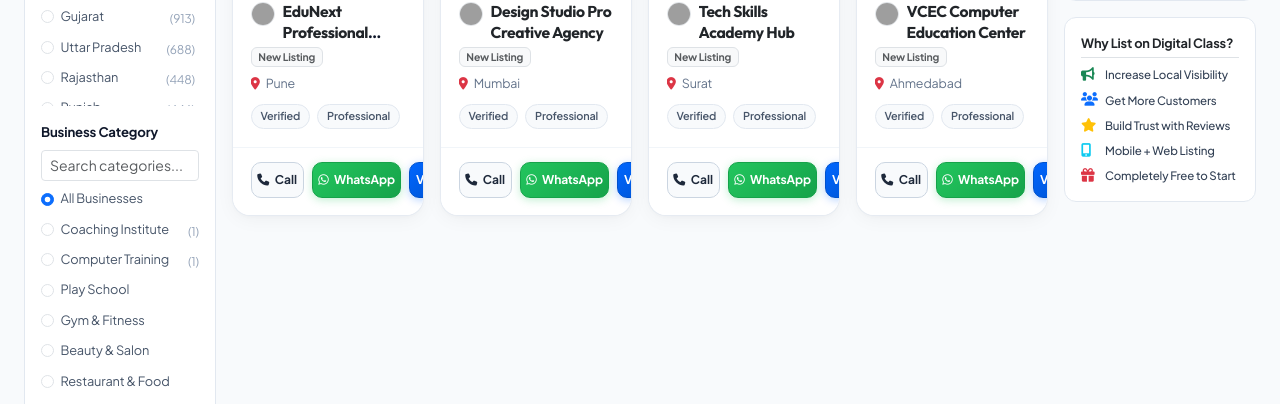
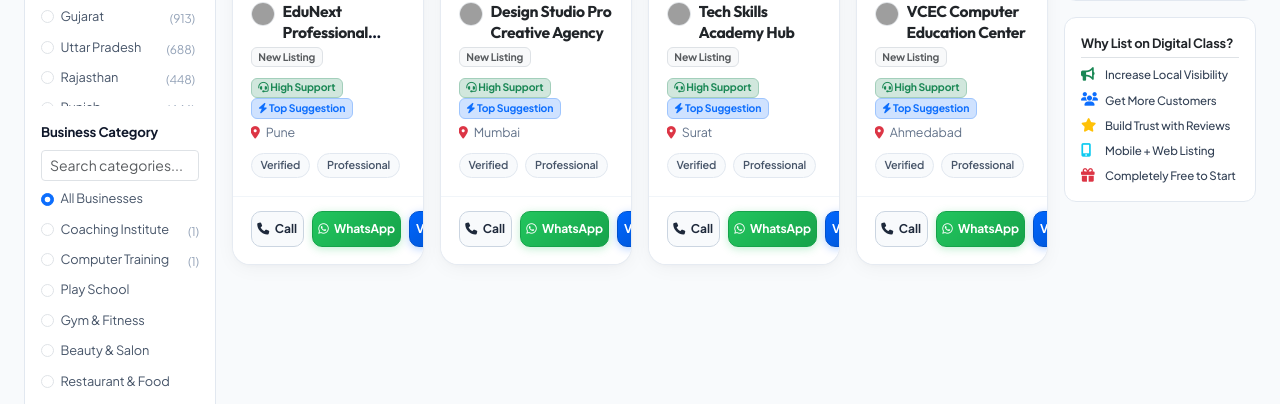
Before and after one commit to digitalclassworld/marketplace, a Laravel app: page /businesses in a window 1280 px wide. Shown: the part 1087-1491 px from the top of the page. Run offline with Laravel 12, Linux system fonts and the light colour scheme; data comes from the database, SQL or seed files in the repository; parts of the project's set-up code (start-up, migrations or seed data) failed here and were passed over; some libraries are stand-ins or nearby versions; grey boxes are pictures that could not be loaded.

Commit message:
Add Premium business listing features: High Support badge and Suggested First prioritization

```diff
--- a/app/Http/Controllers/Seller/SellerBusinessListingController.php
+++ b/app/Http/Controllers/Seller/SellerBusinessListingController.php
@@ -133,8 +133,12 @@ class SellerBusinessListingController extends Controller
         }
         if ($listingType === 'Featured') {
             $features['badge'] = 'Featured';
+            $features['high_support'] = true;
+            $features['suggestion_first'] = true;
         } elseif ($listingType === 'Premium') {
             $features['badge'] = 'Premium';
+            $features['high_support'] = true;
+            $features['suggestion_first'] = true;
         }
 
         $seller->businessListings()->create([
--- a/app/Models/BusinessListing.php
+++ b/app/Models/BusinessListing.php
@@ -155,6 +155,22 @@ class BusinessListing extends Model
             || $type === 'premium'
             || $badge === 'premium'
             || (float)($this->plan_price ?? 0) >= 1499;
+    }
+
+    public function hasHighSupport(): bool
+    {
+        if (isset($this->features['high_support']) && $this->features['high_support']) {
+            return true;
+        }
+        return $this->isPremium();
+    }
+
+    public function isSuggestedFirst(): bool
+    {
+        if (isset($this->features['suggestion_first']) && $this->features['suggestion_first']) {
+            return true;
+        }
+        return $this->isPremium();
     }
 
     public function hasVerifiedBadge(): bool
--- a/resources/views/home/businesses.blade.php
+++ b/resources/views/home/businesses.blade.php
@@ -405,6 +405,11 @@
         background: linear-gradient(135deg, rgba(14, 165, 233, 0.98) 0%, rgba(2, 132, 199, 1) 100%);
         color: #ffffff;
         box-shadow: 0 4px 14px rgba(2, 132, 199, 0.35);
+    }
+    .card-badge-high-support {
+        background: linear-gradient(135deg, rgba(16, 185, 129, 0.98) 0%, rgba(5, 150, 105, 1) 100%);
+        color: #ffffff;
+        box-shadow: 0 4px 14px rgba(5, 150, 105, 0.35);
     }
 
     .card-heart-btn {
@@ -1171,7 +1176,7 @@
                         <div class="d-flex align-items-center gap-1 small text-muted">
                             <span>Sort by:</span>
                             <select class="form-select form-select-sm" style="font-size: 0.75rem; width: auto;" onchange="submitWithSort(this.value)">
-                                <option value="popular" {{ $sortBy === 'popular' ? 'selected' : '' }}>Most Popular</option>
+                                <option value="suggested" {{ ($sortBy === 'suggested' || $sortBy === 'popular' || empty($sortBy)) ? 'selected' : '' }}>Suggested First (High Support)</option>
                                 <option value="rating" {{ $sortBy === 'rating' ? 'selected' : '' }}>Highest Rated</option>
                                 <option value="newest" {{ $sortBy === 'newest' ? 'selected' : '' }}>Recently Added</option>
                             </select>
@@ -1207,13 +1212,19 @@
                                 <div class="card-thumb-wrapper">
                                     <img src="{{ $b->display_image }}" alt="{{ $b->business_name }}" loading="lazy" onerror="this.onerror=null;this.src='https://images.unsplash.com/photo-1523240795612-9a054b0db644?w=600&auto=format&fit=crop&q=80';">
 
-                                    @if($b->badge === 'Featured')
-                                        <span class="card-badge-pill card-badge-featured"><i class="fa-solid fa-crown me-1 text-warning"></i>Featured</span>
-                                    @elseif($b->badge === 'Premium')
-                                        <span class="card-badge-pill card-badge-premium"><i class="fa-solid fa-gem me-1"></i>Premium</span>
-                                    @elseif($b->badge === 'Verified')
-                                        <span class="card-badge-pill card-badge-verified"><i class="fa-solid fa-circle-check me-1"></i>Verified</span>
-                                    @endif
+                                    <div class="d-flex flex-column gap-1 position-absolute" style="top: 10px; left: 10px; z-index: 2;">
+                                        @if($b->badge === 'Featured')
+                                            <span class="card-badge-pill card-badge-featured position-static"><i class="fa-solid fa-crown me-1 text-warning"></i>Featured</span>
+                                        @elseif($b->badge === 'Premium')
+                                            <span class="card-badge-pill card-badge-premium position-static"><i class="fa-solid fa-gem me-1"></i>Premium</span>
+                                        @elseif($b->badge === 'Verified')
+                                            <span class="card-badge-pill card-badge-verified position-static"><i class="fa-solid fa-circle-check me-1"></i>Verified</span>
+                                        @endif
+
+                                        @if($b->hasHighSupport())
+                                            <span class="card-badge-pill card-badge-high-support position-static" title="Dedicated High Priority Customer Support"><i class="fa-solid fa-headset me-1"></i>High Support</span>
+                                        @endif
+                                    </div>
 
                                     <button class="card-heart-btn" onclick="toggleFavorite(this, '{{ addslashes($b->business_name) }}')" title="Save to favorites">
                                         <i class="fa-regular fa-heart"></i>
@@ -1244,6 +1255,18 @@
                                             </span>
                                         @endif
                                     </div>
+
+                                    <!-- High Support & Top Suggestion Badges -->
+                                    @if($b->hasHighSupport())
+                                        <div class="d-flex align-items-center gap-1.5 my-1 flex-wrap">
+                                            <span class="badge bg-success-subtle text-success border border-success-subtle px-1.5 py-0.5 fw-bold" style="font-size: 0.65rem;" title="Premium Business with High Support">
+                                                <i class="fa-solid fa-headset me-0.5"></i> High Support
+                                            </span>
+                                            <span class="badge bg-primary-subtle text-primary border border-primary-subtle px-1.5 py-0.5 fw-bold" style="font-size: 0.65rem;" title="Suggested First in Search & Directory">
+                                                <i class="fa-solid fa-bolt me-0.5"></i> Top Suggestion
+                                            </span>
+                                        </div>
+                                    @endif
 
                                     <!-- Location & Distance -->
                                     <div class="card-location-row d-flex align-items-center justify-content-between">
```
Also changed, not shown: resources/views/home/business-profile.blade.php (+26 -1 lines), resources/views/seller/listings/create.blade.php (+16 -0 lines), tests/Feature/BusinessProfileTest.php (+6 -0 lines).
